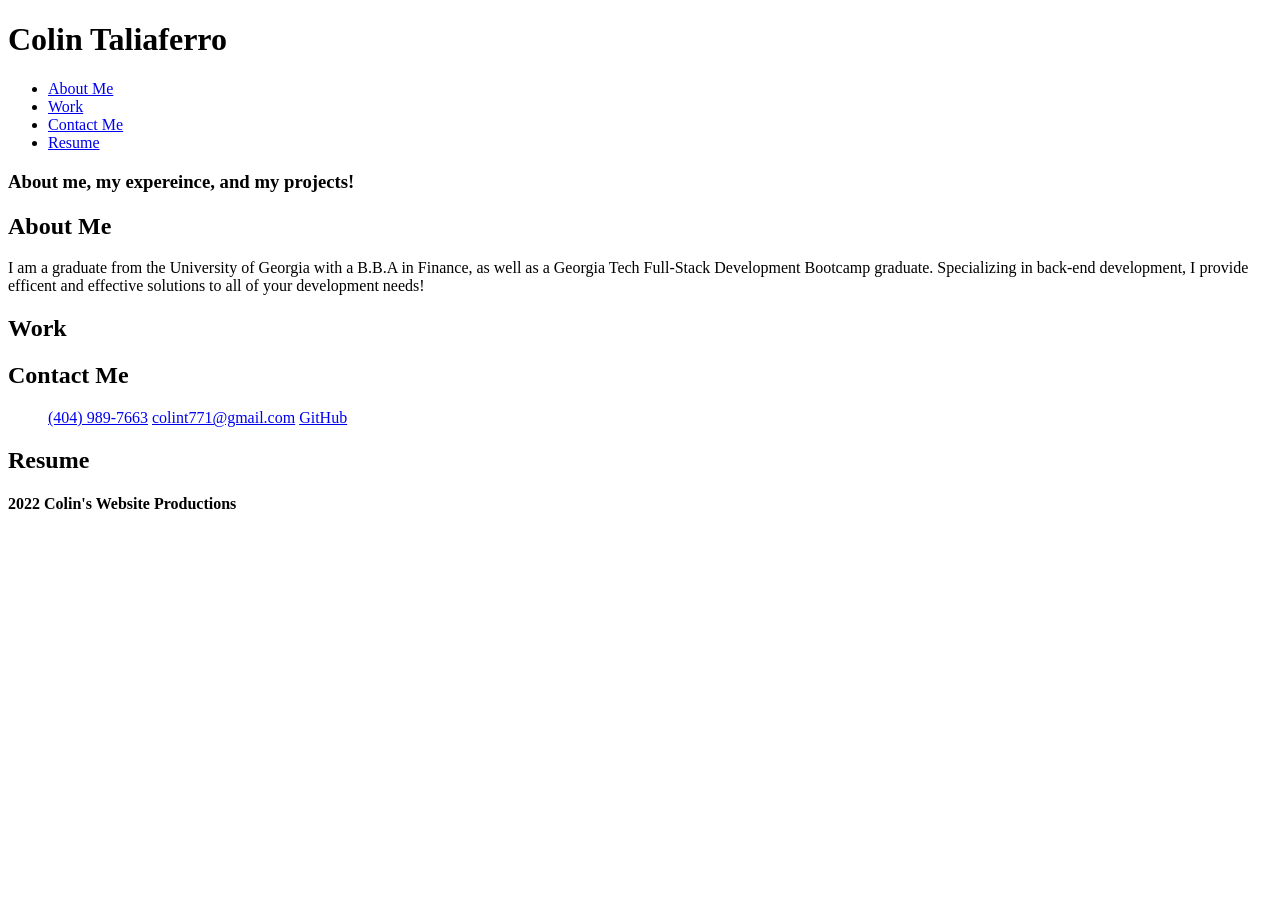
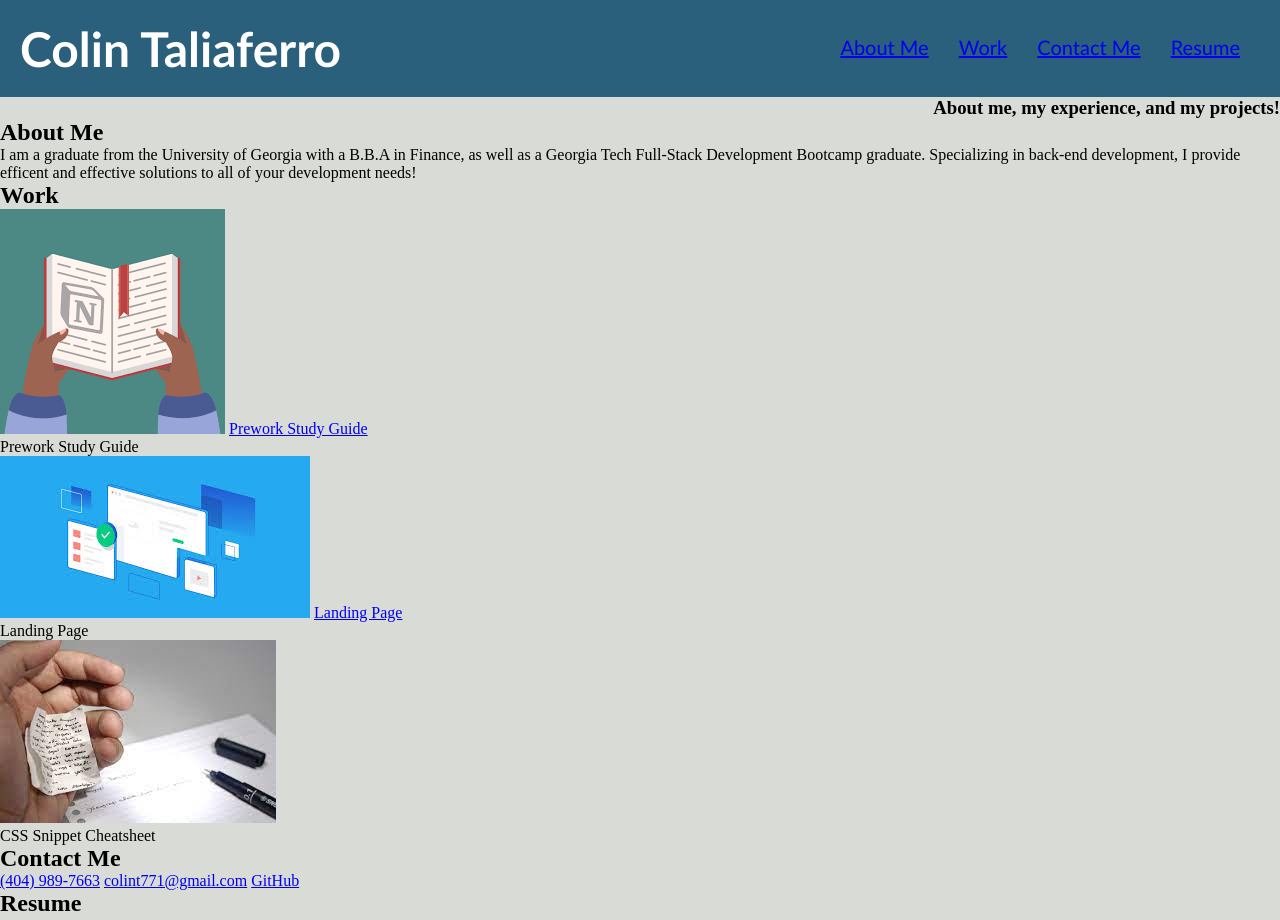
Before and after one commit to colint771/My-Portfolio, a plain HTML site: page index.html in a window 1280 px wide. Shown: the top 920 px of the page. Before the commit the page ends 800 px from the top, so only its background shows below. Drawn offline with Linux system fonts and the light colour scheme.

Commit message:
added images and work links and started CSS

```diff
--- a/assets/style.css
+++ b/assets/style.css
@@ -0,0 +1,68 @@
+* {
+    box-sizing: border-box;
+    padding: 0;
+    margin: 0;
+}
+
+body {
+    background-color: #d9dcd6;
+}
+
+.header {
+    padding: 20px;
+    font-family: 'Trebuchet MS', 'Lucida Sans Unicode', 'Lucida Grande', 'Lucida Sans', Arial, sans-serif;
+    background-color: #2a607c;
+    color: #ffffff;
+}
+
+.header h1 {
+    display: inline-block;
+    font-size: 48px;
+}
+
+.header h1 .seo {
+    color: #d9dcd6 ;
+}
+
+.header nav {
+    padding-top: 15px;
+    margin-right: 20px;
+    float: right;
+    font-family: 'Gill Sans', 'Gill Sans MT', Calibri, 'Trebuchet MS', sans-serif;
+    font-size: 20px;
+
+}
+
+.header nav ul {
+    list-style-type: none;
+}
+
+.header nav ul li {
+    display: inline-block;
+    margin-left: 25px;
+    color: white;
+}
+
+.section h3 {
+    text-align: right;
+}
+
+.section h2 {
+    text-align: left;
+}
+
+.section p {
+    display: inline;
+    text-align:start;
+}
+
+.footer {
+    padding: 30px;
+    clear: both;
+    font-family: 'Trebuchet MS', 'Lucida Sans Unicode', 'Lucida Grande', 'Lucida Sans', Arial, sans-serif;
+    text-align: center;
+}
+
+.footer h2 {
+    font-size: 20px;
+}
--- a/index.html
+++ b/index.html
@@ -14,7 +14,7 @@
             <nav>
                 <ul>
                     <li>
-                        <a href="#About-Me"> About Me</a>
+                        <a href="#About-Me">About Me</a>
                     </li>
                     <li>
                         <a href="#Work">Work</a>
@@ -29,10 +29,10 @@
             </nav>
 
         </header>
-        <main>
+        <main class="section">
             <!-- Add a background image-->
-            <h3>About me, my expereince, and my projects!</h3>
-            <section class="About-Me">
+            <h3>About me, my experience, and my projects!</h3>
+            <section class="About-Me" class="section">
                 <h2>About Me</h2>
                 <!-- add image of yourself-->
                 <p>I am a graduate from the University of Georgia with a B.B.A in Finance, as well as a Georgia Tech Full-Stack Development Bootcamp graduate.
@@ -40,12 +40,30 @@
                 </p>
             </section>
 
-            <section class="Work">
+            <section class="Work" class="section">
                 <h2>Work</h2>
                 <!-- add photos and links to deployed work or use placeholder names and images - first must be the largest-->
+                <figure>
+                    <img src="assets/images/study-guide-img.png" alt="picture of person holding a book">
+                    <a href="https://colint771.github.io/prework-study-guide/">Prework Study Guide</a>
+                    <figcaption class="captions">Prework Study Guide</figcaption>
+                </figure>
+
+                <figure>
+                    <img src="assets/images/landing-pg-img.jpeg" alt="landing page graphic">
+                    <a href="https://colint771.github.io/git-init-sample/">Landing Page</a>
+                    <!--must fix that link above-->
+                    <figcaption class="captions">Landing Page</figcaption>
+                </figure>
+
+                <figure>
+                    <img src="assets/images/cheat-sheet-img.jpeg" alt="picture of person cheating on test">
+                    <!--finish and publish CSS Snippet cheatsheet and insert link-->
+                    <figcaption class="captions">CSS Snippet Cheatsheet</figcaption>
+                </figure>
             </section>
 
-            <section class="Contact-Me">
+            <section class="Contact-Me" class="section">
                 <h2>Contact Me</h2>
                 <ul>
                     <a href="tel:+14049897663">(404) 989-7663</a>
```
Also changed, not shown: assets/images/cheat-sheet-img.jpeg (added), assets/images/landing-pg-img.jpeg (added), assets/images/marketing-img.jpeg (added), assets/images/study-guide-img.png (added), 2 other files.
